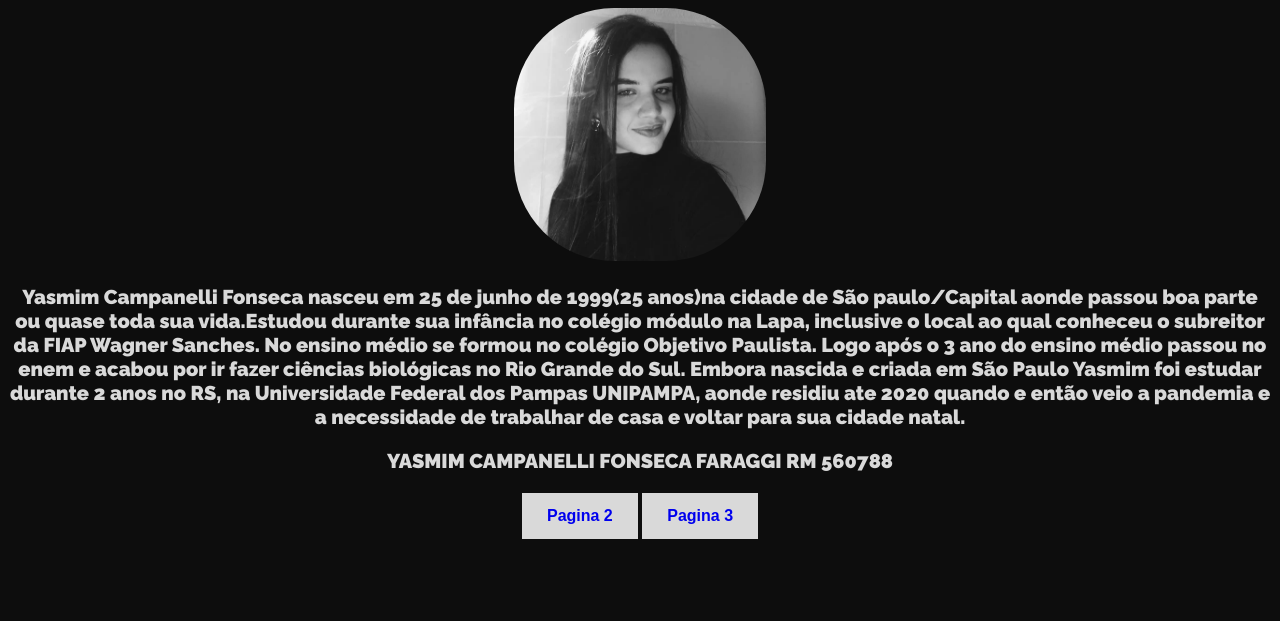
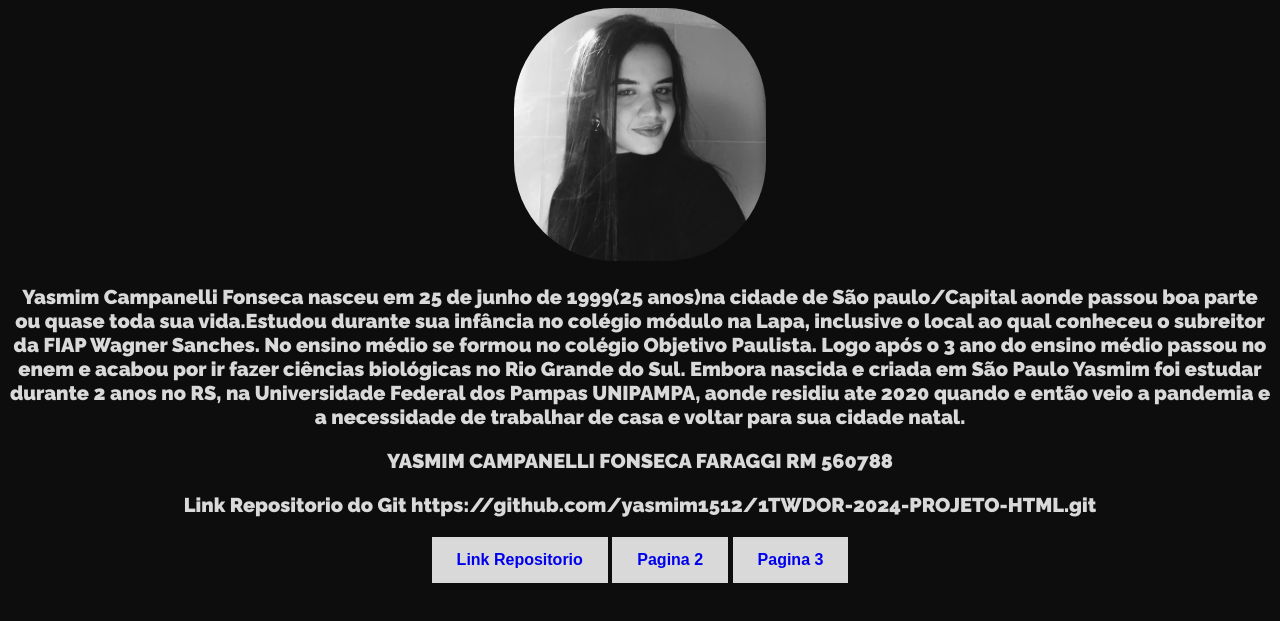
Before and after one commit to yasmim1512/1TWDOR-2024-PROJETO-HTML, a plain HTML site: page meuprojeto/index.html in a window 1280 px wide. Shown: the part 173-794 px from the top of the page. Drawn offline with Linux system fonts and the light colour scheme; a web font is replaced by a local one.

Commit message:
Update index.html
coloquei link do repositorio no site tbm

```diff
--- a/meuprojeto/index.html
+++ b/meuprojeto/index.html
@@ -39,8 +39,13 @@ ate 2020 quando e então veio a pandemia e a necessidade de trabalhar de casa e
     RM 560788
    </p>
 
+  <p>Link Repositorio do Git
+    https://github.com/yasmim1512/1TWDOR-2024-PROJETO-HTML.git
 
 
+   </p>
+
+    <a href="https://github.com/yasmim1512/1TWDOR-2024-PROJETO-HTML.git">Link Repositorio</a>
 
 <a href="link2/link2.html">Pagina 2</a>
 <a href="link3/link3.html">Pagina 3</a>
```
